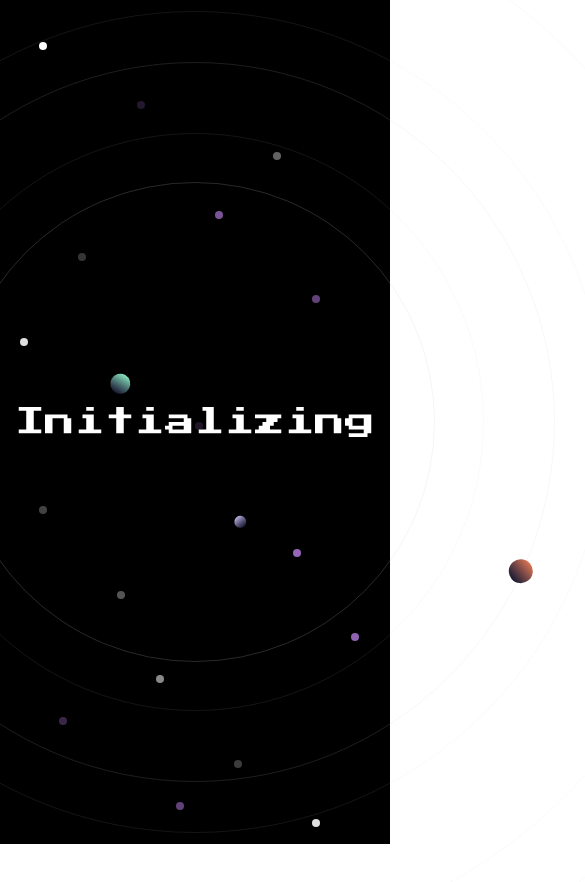
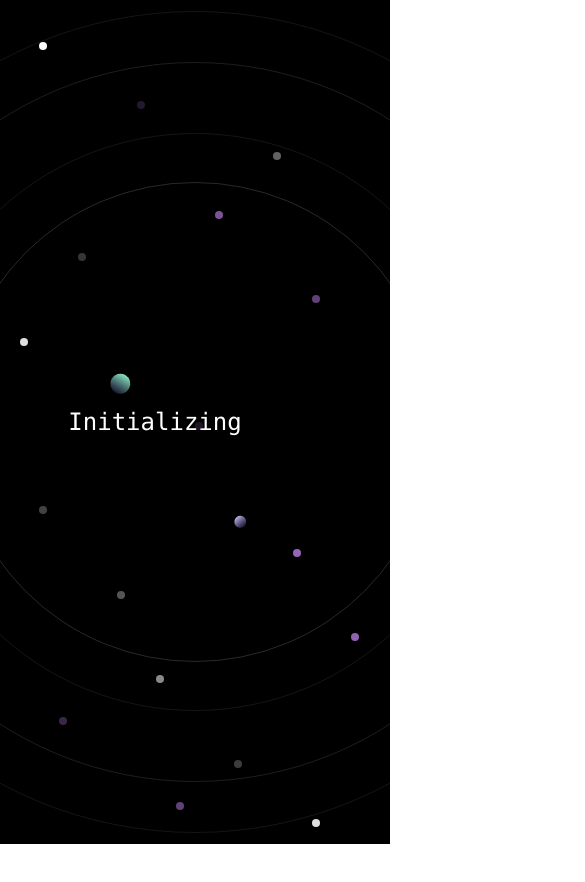
Before and after one commit to adityasingh9170843/Retro-Portfolio, a React (Vite) app: page / in a window 390 px wide. Both pictures are taken after a click on the button "START". Shown: the top 882 px of the page, 585 px wide, since content can reach past the window. After the commit the page ends 844 px from the top, so only its background shows below. Built offline with nearby package versions, Linux system fonts and the light colour scheme.

Commit message:
added some responsiveness

```diff
--- a/src/components/InitializingPage.jsx
+++ b/src/components/InitializingPage.jsx
@@ -25,8 +25,8 @@ function Initializing() {
   }, [navigate]);
 
   return (
-    <div className="relative w-full h-screen bg-black">
-      <h1 className="text-white text-3xl absolute top-1/2 left-1/2 transform -translate-x-1/2 -translate-y-1/2">
+    <div className="relative w-full h-screen bg-black flex items-center justify-center overflow-hidden">
+      <h1 className="text-white text-2xl sm:text-3xl md:text-4xl lg:text-5xl font-mono">
         Initializing{dots}
       </h1>
       <Waves />
--- a/src/components/Main.jsx
+++ b/src/components/Main.jsx
@@ -13,7 +13,7 @@ function Main() {
   };
 
   return (
-    <div className="relative m-c flex flex-col justify-center min-h-screen h-auto overflow-x-hidden overflow-y-auto px-4">
+    <div className="relative m-c flex flex-col justify-center min-h-screen h-auto overflow-x-hidden overflow-y-auto px-4 pb-30">
       <div className="w-full max-w-[90%] md:max-w-[60%] lg:max-w-[50%] px-4 relative">
         <div className="flex flex-col items-center gap-6 w-full h-full">
           <h1 className="text-center mb-2 font-semibold text-2xl md:text-2xl lg:text-4xl xl:text-5xl bg-gradient-to-t from-pink-500 via-pink-300 to-white bg-clip-text text-transparent uppercase animate-neon-flicker">
```
